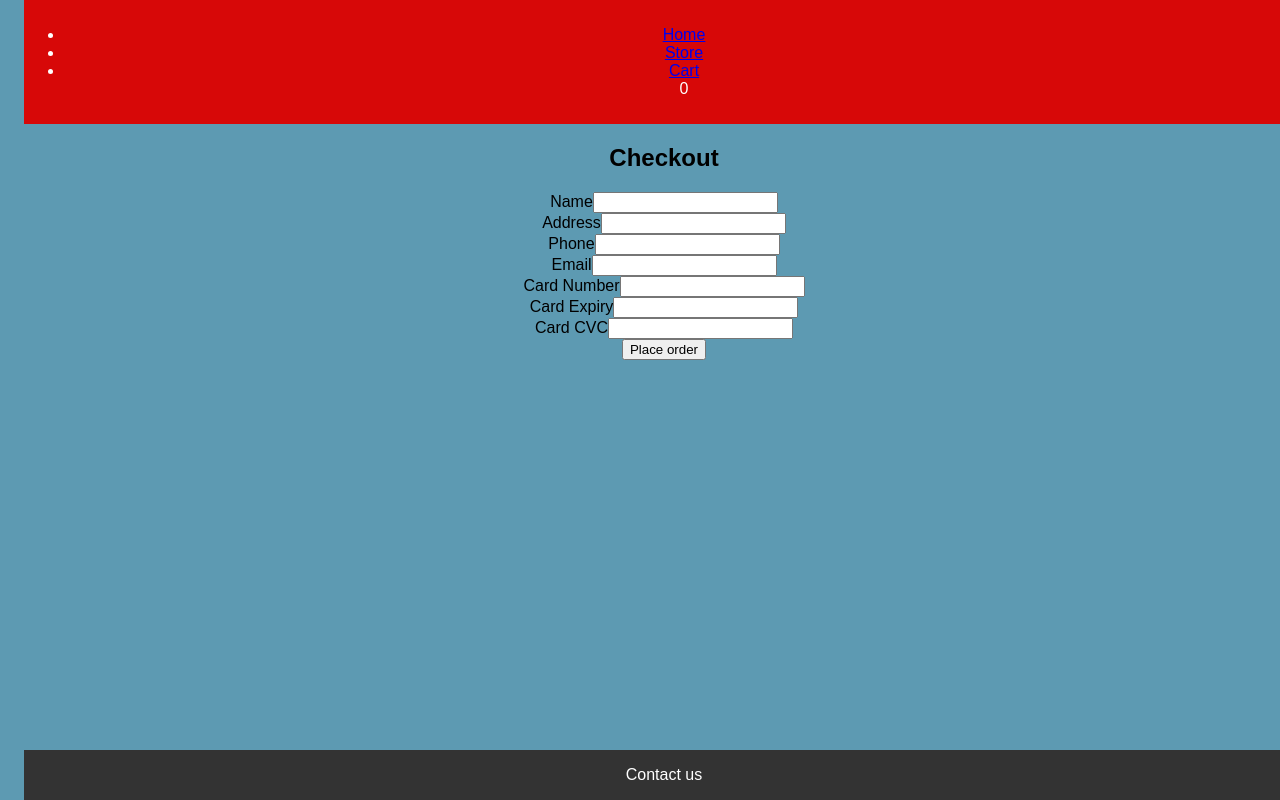
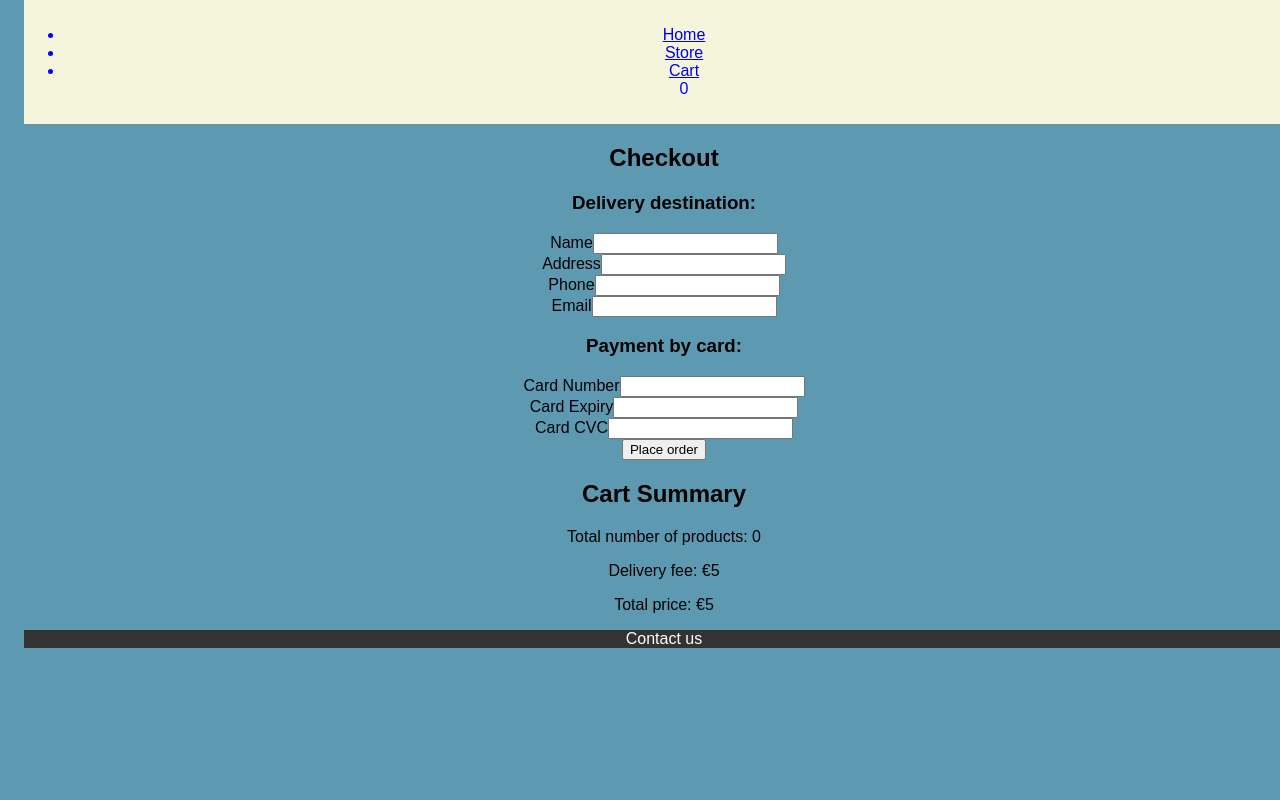
Before and after one commit to karamulkin/final-project-store, a React (Create React App) app: page /checkout in a window 1280 px wide. Shown: the top 800 px of the page. Built offline with nearby package versions, Linux system fonts and the light colour scheme; no server answers.

Commit message:
Order Summary added

```diff
--- a/src/components/Header.js
+++ b/src/components/Header.js
@@ -3,9 +3,9 @@ import { Link } from 'react-router-dom';
 import { StoreContext } from './StoreLogic';
 
 export const Header  = () => {
-    const { cart } = useContext(StoreContext);
+    const { cart, products, calculateCartTotals } = useContext(StoreContext);
 
-    const totalQuantity = cart.reduce((sum, item) => sum + item.amount, 0);
+    const { totalQuantity } = calculateCartTotals(cart, products);
 
     return (
         <header>
--- a/src/components/PageCheckoutForm.js
+++ b/src/components/PageCheckoutForm.js
@@ -1,4 +1,5 @@
-import React, { useState } from "react"
+import React, { useState } from "react";
+import { useStore } from '../hooks/useStore';
 
 export const PageCheckoutForm = () => {
     const [formData, setFormData] = useState({
@@ -25,83 +26,111 @@ export const PageCheckoutForm = () => {
         alert('Order placed successfully!');
     };
 
+    const { products, cart, calculateCartTotals } = useStore();
+    const deliveryFee = 5;
+
+    const { totalQuantity, totalPriceProducts } = calculateCartTotals(cart, products);
+    const totalPrice = totalPriceProducts + deliveryFee;
+
 
     return (
         <div>
             <h2>Checkout</h2>
+            <h3>Delivery destination:</h3>
             <form onSubmit={handleSubmit}>
                 <div>
-                    <label>Name</label>
+                    <label htmlFor="name">Name</label>
                     <input
                         type="text"
                         name="name"
+                        id="name"
                         value={formData.name}
                         onChange={handleChange}
                         required
+                        autoComplete="name"
                     />
                 </div>
                 <div>
-                    <label>Address</label>
+                    <label htmlFor="address">Address</label>
                     <input
                         type="text"
                         name="address"
+                        id="address"
                         value={formData.address}
                         onChange={handleChange}
                         required
+                        autoComplete="address-line1"
                     />
                 </div>
                 <div>
-                    <label>Phone</label>
+                    <label htmlFor="phone">Phone</label>
                     <input
                         type="tel"
                         name="phone"
+                        id="phone"
                         value={formData.phone}
                         onChange={handleChange}
                         required
+                        autoComplete="tel"
                      />
                 </div>
                 <div>
-                    <label>Email</label>
+                    <label htmlFor="email">Email</label>
                     <input
                         type="email"
                         name="email"
+                        id="email"
                         value={formData.email}
                         onChange={handleChange}
                         required
+                        autoComplete="email"
+                    />
+                </div>
+                <h3>Payment by card:</h3>
+                <div>
+                    <label htmlFor="cardNumber">Card Number</label>
+                    <input
+                        type="text"
+                        name="cardNumber"
+                        id="cardNumber"
+                        value={formData.cardNumber}
+                        onChange={handleChange}
+                        required
+                        autoComplete="cc-number"
                     />
                 </div>
                 <div>
-                    <label>Card Number</label>
+                    <label htmlFor="cardExpiry">Card Expiry</label>
                     <input
                         type="text"
-                        name="cardNumber"
-                        value={formData.cardNumber}
+                        name="cardExpiry"
+                        id="cardExpiry"
+                        value={formData.cardExpiry}
                         onChange={handleChange}
                         required
+                        autoComplete="cc-exp"
                     />
                 </div>
                 <div>
-                    <label>Card Expiry</label>
-                    <input
-                        type="text"
-                        name="cardExpiry"
-                        value={formData.cardExpiry}
-                        onChange={handleChange}
-                        required
-                    />
-                </div>
-                <div>
-                    <label>Card CVC</label>
+                    <label htmlFor="cardCVC">Card CVC</label>
                     <input
                         type="text"
                         name="cardCVC"
+                        id="cardCVC"
                         value={formData.cardCVC}
                         onChange={handleChange}
                         required
+                        autoComplete="cc-csc"
                     />
                 </div>
                 <button type="submit">Place order</button>
             </form>
+            <div>
+                <h2>Cart Summary</h2>
+                <p>Total number of products: {totalQuantity}</p>
+                <p>Delivery fee: €{deliveryFee}</p>
+                <p>Total price: €{totalPrice}</p>
+            </div>
         </div>
     );
 };
--- a/src/components/PageShoppingCart.js
+++ b/src/components/PageShoppingCart.js
@@ -3,7 +3,11 @@ import { Link } from 'react-router-dom';
 import { useStore } from '../hooks/useStore';
 
 export const PageShoppingCart = () => {
-    const { products, cart, removeFromCart, cleanCart } = useStore();
+    const { products, cart, removeFromCart, cleanCart, calculateCartTotals } = useStore();
+    const deliveryFee = 5;
+
+    const { totalQuantity, totalPriceProducts } = calculateCartTotals(cart, products);
+    const totalPrice = totalPriceProducts + deliveryFee;
 
     return (
         <div>
@@ -11,9 +15,7 @@ export const PageShoppingCart = () => {
                 <Link to="/store">
                     <button>Go back to Store</button>
                 </Link>
-                <Link to="/checkout">
-                    <button>Proceed to Checkout</button>
-                </Link>
+                <button onClick={cleanCart}>clean cart</button>
             </div>
             <h1>ShoppingCart</h1>
             <ul>
@@ -36,7 +38,15 @@ export const PageShoppingCart = () => {
                 })}
             </ul>
             <div>
-                <button onClick={cleanCart}>clean cart</button>
+                <h2>Cart Summary</h2>
+                <p>Total number of products: {totalQuantity}</p>
+                <p>Delivery fee: €{deliveryFee}</p>
+                <p>Total price: €{totalPrice}</p>
+            </div>
+            <div>
+            <Link to="/checkout">
+                <button>Proceed to Checkout</button>
+            </Link>
             </div>
         </div>
     );
--- a/src/components/StoreLogic.js
+++ b/src/components/StoreLogic.js
@@ -71,6 +71,16 @@ export const StoreProvider = ({ children }) => {
         fetchProducts();
     }, []);
 
+    const calculateCartTotals = (cart, products) => {
+        const totalQuantity = cart.reduce((sum, item) => sum + item.amount, 0);
+        const totalPriceProducts = cart.reduce((sum, item) => {
+            const product = products.find(product => product.id === item.id);
+            const price = product?.price || 0;
+            return sum + (price * item.amount);
+        }, 0);
+        return { totalQuantity, totalPriceProducts };
+    }
+
     const storeContext = useMemo(() => {
         return {
             cart,
@@ -80,6 +90,7 @@ export const StoreProvider = ({ children }) => {
             removeFromCart,
             cleanCart,
             fetchProducts,
+            calculateCartTotals,
         };
     }, [cart, products]);
 
--- a/src/styles.css
+++ b/src/styles.css
@@ -10,8 +10,8 @@ body {
   }
 
 header {
-    background-color: #d70808;
-    color: white;
+    background-color: beige;
+    color: blue;
     padding: 10px 0;
     width: 100%
 }
@@ -19,7 +19,5 @@ header {
 footer {
     background-color: #333;
     color: white;
-    position: fixed;
-    bottom: 0;
     width: 100%
 }
```
